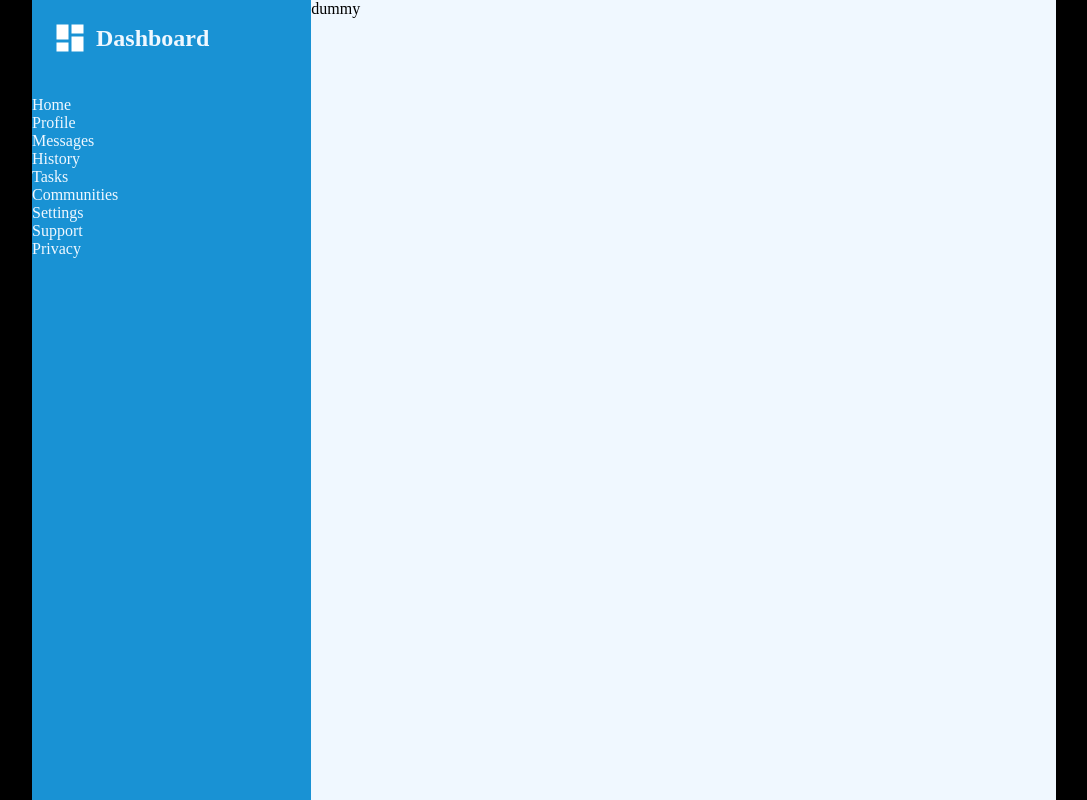
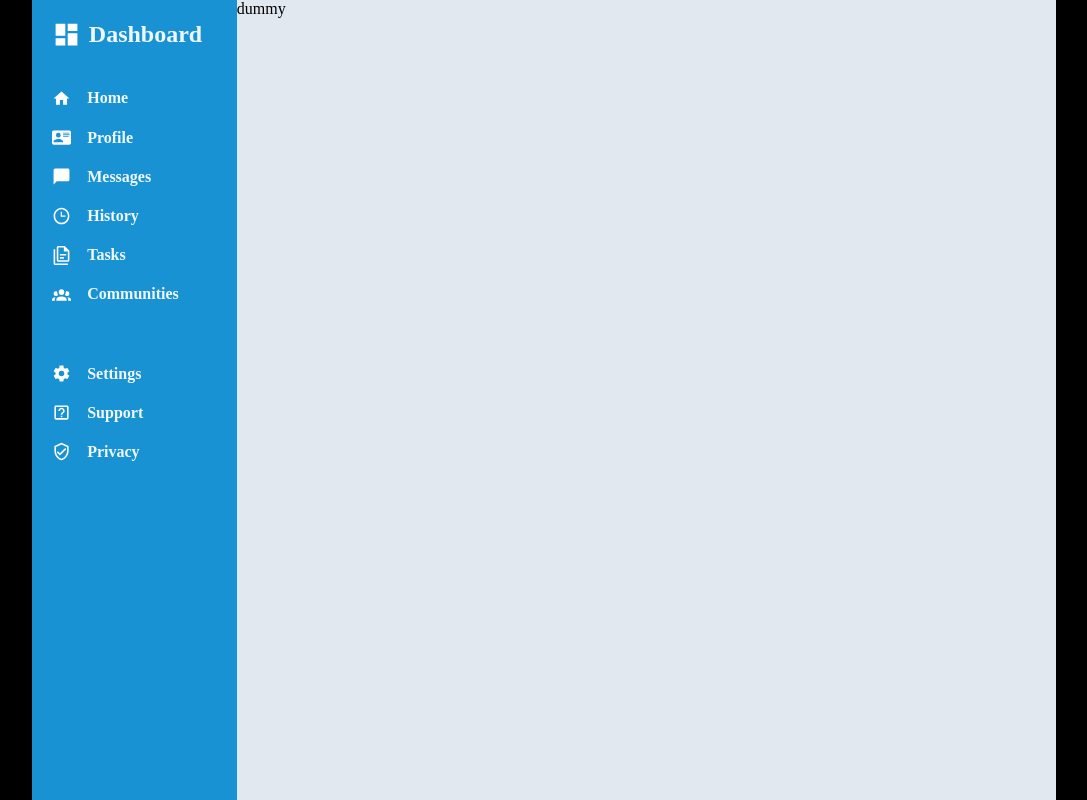
Before and after one commit to ENAwareness/admin-dashboard, a plain HTML site: page index.html in a window 1280 px wide. Shown: the whole page, without its empty margins (96-1183 px from the left). Drawn offline with Linux system fonts and the light colour scheme.

Commit message:
Complete navigation bar
- Finalized the navigation bar layout and styling.

```diff
--- a/index.html
+++ b/index.html
@@ -4,26 +4,27 @@
     <meta charset="UTF-8" />
     <meta name="viewport" content="width=device-width, initial-scale=1.0" />
     <title>Admin Dashboard</title>
-    <link rel="stylesheet" href="./style.css">
+    <link rel="stylesheet" href="./style.css" />
   </head>
   <body>
     <div id="container">
       <div id="content">
         <aside>
-          <h2><img src="./icons/view-dashboard.svg" alt="view-dashboard">Dashboard</h2>
-          <ul id="side-one">
-            <li>Home</li>
-            <li>Profile</li>
-            <li>Messages</li>
-            <li>History</li>
-            <li>Tasks</li>
-            <li>Communities</li>
-          </ul>
-          <ul id="side-two">
-            <li>Settings</li>
-            <li>Support</li>
-            <li>Privacy</li>
-          </ul>
+          <h2><img src="./icons/view-dashboard.svg" alt="icon dashboard" />Dashboard</h2>
+          <nav id="nav-side">
+            <ul>
+              <li><img src="./icons/home.svg" alt="icon home" />Home</li>
+              <li><img src="./icons/card-account-details.svg" alt="icon profile" />Profile</li>
+              <li><img src="./icons/message.svg" alt="icon messages" />Messages</li>
+              <li><img src="./icons/clock-time-three-outline.svg" alt="icon history" />History</li>
+              <li><img src="./icons/file-document-multiple-outline.svg" alt="icon tasks" />Tasks</li>
+              <li><img src="./icons/account-group.svg" alt="icon communities" />Communities</li>
+              <li class="nav-divider" aria-hidden="true"></li>
+              <li><img src="./icons/cog.svg" alt="icon settings" />Settings</li>
+              <li><img src="./icons/help-box-outline.svg" alt="icon support" />Support</li>
+              <li><img src="./icons/shield-check-outline.svg" alt="icon privacy" />Privacy</li>
+            </ul>
+          </nav>
         </aside>
         <main>
           <p>dummy</p>
--- a/style.css
+++ b/style.css
@@ -7,7 +7,7 @@ body {
   background-color: black;
 }
 main {
-  background-color: aliceblue;
+  background-color: rgb(226, 232, 240);
 }
 #container {
   width: 80%;
@@ -16,7 +16,7 @@ main {
 #content {
   height: 100vh;
   display: grid;
-  grid-template-columns: 1.5fr 4fr;
+  grid-template-columns: 1fr 4fr;
   width: 100%;
 }
 aside {
@@ -26,7 +26,7 @@ aside {
 }
 aside img {
     filter: invert(100%);
-    height: 1.5em;
+    height: 1.2em;
     vertical-align: middle;
     width: auto;
 }
@@ -36,8 +36,15 @@ h2 {
     gap: 8px;
     padding: 20px 0 40px 20px;
 }
-#side-one li,
-#side-two li {
-    list-style: none;
+
+nav li {
+    display: flex;
+    align-items: center;
+    padding-bottom: 20px;
+    padding-left: 20px;
+    gap: 16px;
+    font-weight: bold;
 }
-#side-one li:nth-child(1) { background-image: url('icons/home.svg'); }
+.nav-divider {
+    padding-top: 20px;
+}
```
Also changed, not shown: icons/account-group.svg (added), icons/card-account-details.svg (added), icons/clock-time-three-outline.svg (added), icons/cog.svg (added), icons/file-document-multiple-outline.svg (added), icons/help-box-outline.svg (added), icons/home.svg (added), icons/message.svg (added), icons/shield-check-outline.svg (added).
